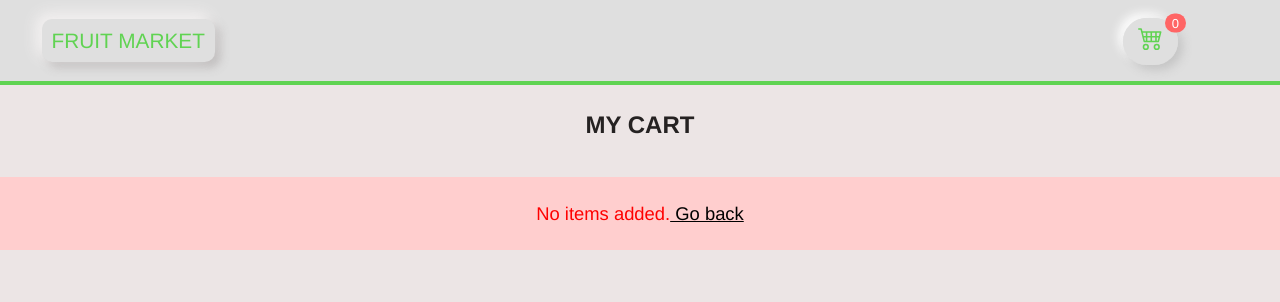
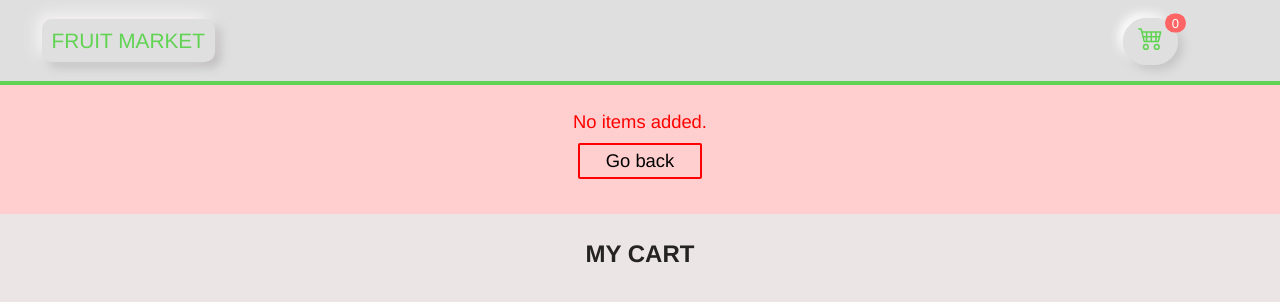
Before and after one commit to viniciusIrikawa/Hortifruti, a React (Create React App) app: page /Cart in a window 1280 px wide. Shown: the top 302 px of the page. Built offline with nearby package versions, Linux system fonts and the light colour scheme.

Commit message:
Style Message - No item added

```diff
--- a/src/components/Cart.css
+++ b/src/components/Cart.css
@@ -17,12 +17,22 @@
     color: red;
     background-color: #ffcece;
     width: 100%;
-    padding: 2% 0;
+    padding: 5% 0;
     font-size: 1.15rem;
     text-align: center;
+    display: flex;
+    flex-direction: column;
+    justify-content: center;
+    align-items: center;
 }
 .no-items-added a{
     color: rgb(0, 0, 0);
+    border: 2px solid red;
+    width: 120px;
+    text-decoration: none;
+    margin: 10px 0;
+    border-radius: 2px;
+    padding: 5px 0;
 }
 
 .itemCart{
@@ -86,4 +96,7 @@
         margin: 2% 0 3% 0;
 
     }
+    .view-products .no-items-added{
+        padding: 2% 0;
+    }
 }
--- a/src/components/Cart.js
+++ b/src/components/Cart.js
@@ -22,11 +22,13 @@ const Cart = () => {
 
   return (
       <section className='view-products'>
+          {cartItems.length == 0 &&
+          <div className='no-items-added'>
+            <span> No items added. </span>
+            <Link exact to={'/'}> Go back </Link>
+          </div>
+          }
           <h1> My cart </h1>
-          {cartItems.length == 0 &&
-            <span className='no-items-added'> No items added.
-                <Link exact to={'/'}> Go back </Link></span>
-          }
 
           {cartItems.map(item =>
             <div className='itemCart' key={item.id}>
```
